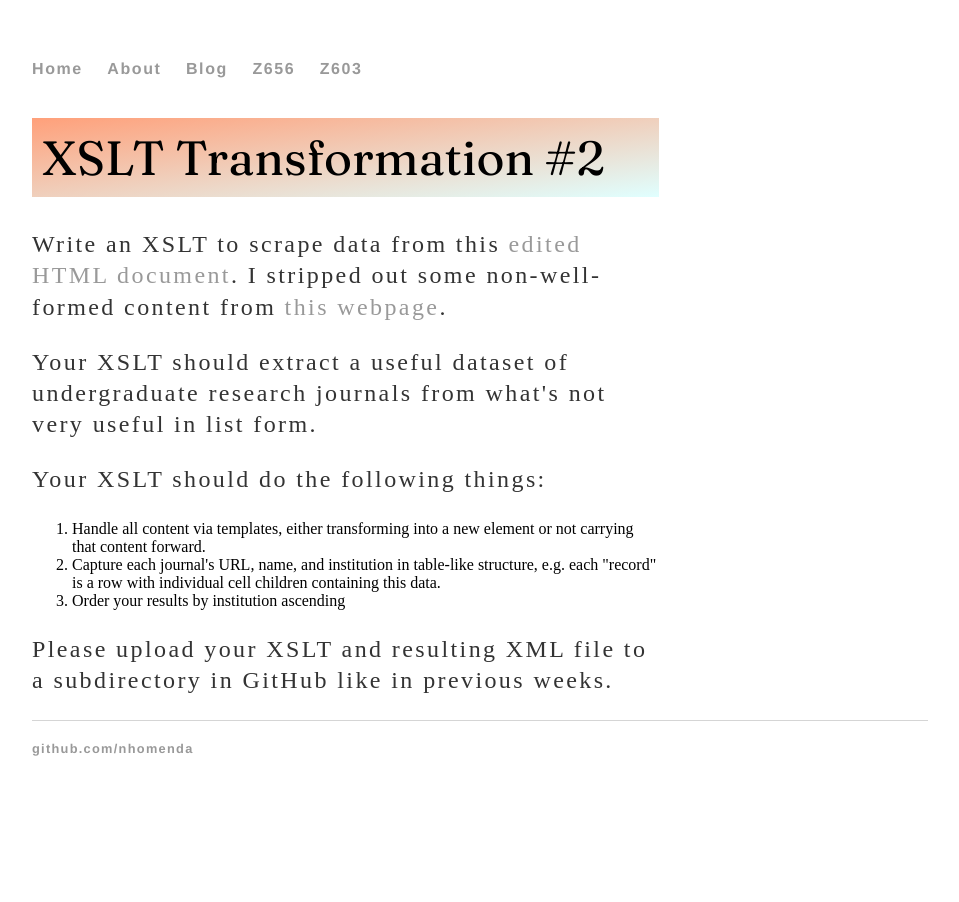
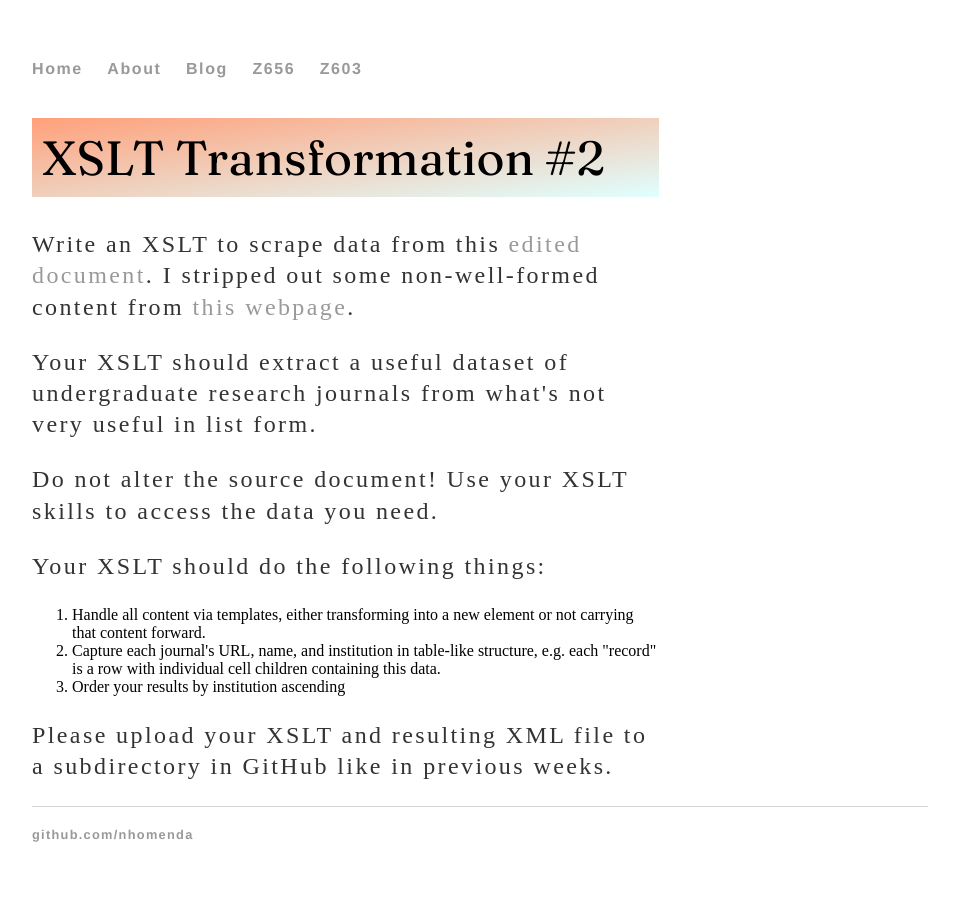
Before and after one commit to nhomenda/nhomenda.github.io, a Jekyll site: the page built from Z603/hw4.html, in a window 1280 px wide. Shown: the whole page, without its empty margins (160-1119 px from the left). Built offline with Jekyll 4.4.1, drawn with Linux system fonts in a browser that asks for light colours.

Commit message:
Update hw4.html

```diff
--- a/Z603/hw4.html
+++ b/Z603/hw4.html
@@ -1,13 +1,14 @@
 ---
 layout: default
 title: "XSLT Transformation #2"
-date: 2021-02-11
+date: 2021-02-03
 ---
 
 <h1>{{ page.title }}</h1>
 <div class="blurb">
-<p>Write an XSLT to scrape data from this <a href="journal-list.xml">edited HTML document</a>. I stripped out some non-well-formed content from <a href="https://www.cur.org/engage/undergraduate/journals/listing/">this webpage</a>.<p>
+<p>Write an XSLT to scrape data from this <a href="journal-list.xml">edited document</a>. I stripped out some non-well-formed content from <a href="https://www.cur.org/engage/undergraduate/journals/listing/">this webpage</a>.<p>
 <p>Your XSLT should extract a useful dataset of undergraduate research journals from what's not very useful in list form.<p>
+<p>Do not alter the source document! Use your XSLT skills to access the data you need.</p>
 <p>Your XSLT should do the following things:</p>
 <ol>
 <li>Handle all content via templates, either transforming into a new element or not carrying that content forward.</li>
```
